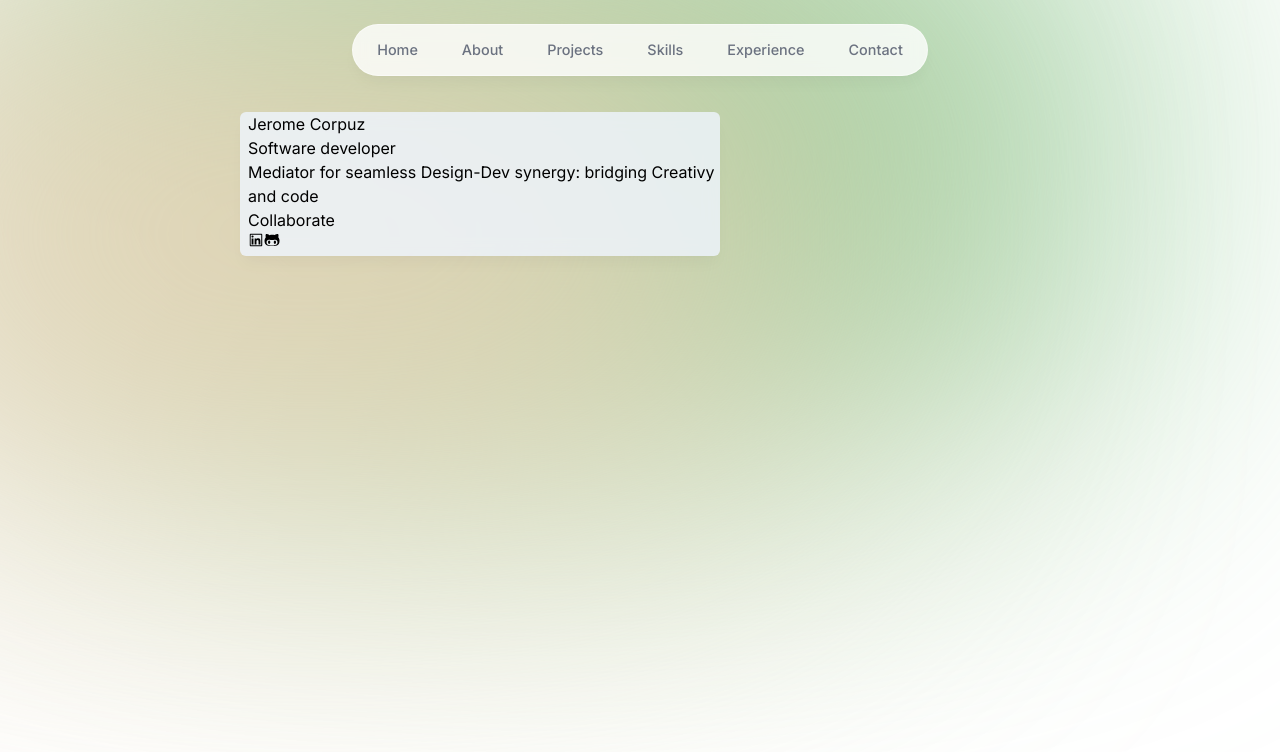
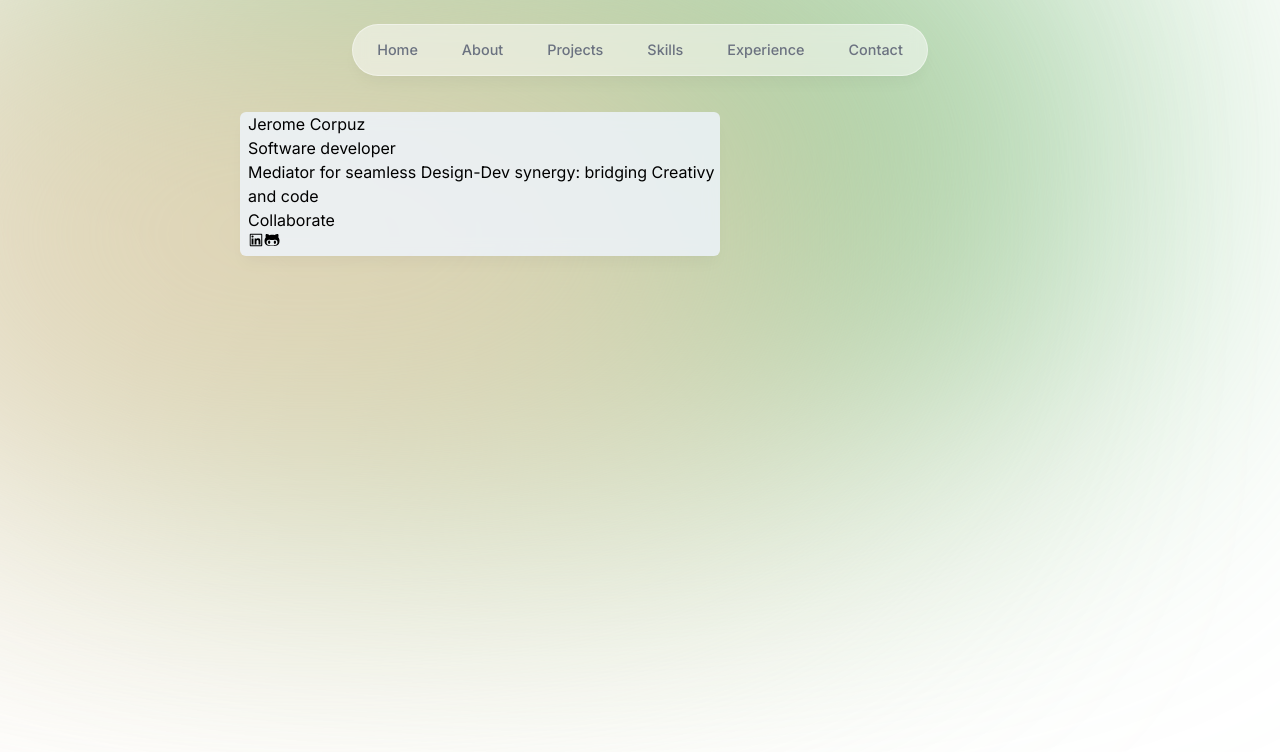
Before and after one commit to romylomy/jerome-corpuz-portfolio, a Next.js app: page / in a window 1280 px wide. Shown: the top 752 px of the page. Built offline with nearby package versions, Linux system fonts and the light colour scheme.

Commit message:
change opacity of to 60 of  nav bar

```diff
--- a/components/header.tsx
+++ b/components/header.tsx
@@ -10,7 +10,7 @@
   return (
     <header className='z-[999] relative'>
           <motion.div
-            className="fixed top-0 left-1/2 h-[4.5rem] w-full rounded-none border border-white border-opacity-40 bg-white bg-opacity-80 shadow-lg shadow-black/[0.03] backdrop-blur-[0.5rem] sm:top-6 sm:h-[3.25rem] sm:w-[36rem] sm:rounded-full dark:bg-gray-950 dark:border-black/40 dark:bg-opacity-75"
+            className="fixed top-0 left-1/2 h-[4.5rem] w-full rounded-none border border-white border-opacity-40 bg-white bg-opacity-50 shadow-lg shadow-black/[0.03] backdrop-blur-[0.5rem] sm:top-6 sm:h-[3.25rem] sm:w-[36rem] sm:rounded-full dark:bg-gray-950 dark:border-black/40 dark:bg-opacity-75"
             initial={{ y: -100, x: "-50%", opacity: 0 }}
             animate={{ y: 0, x: "-50%", opacity: 1 }}
           ></motion.div>
```
